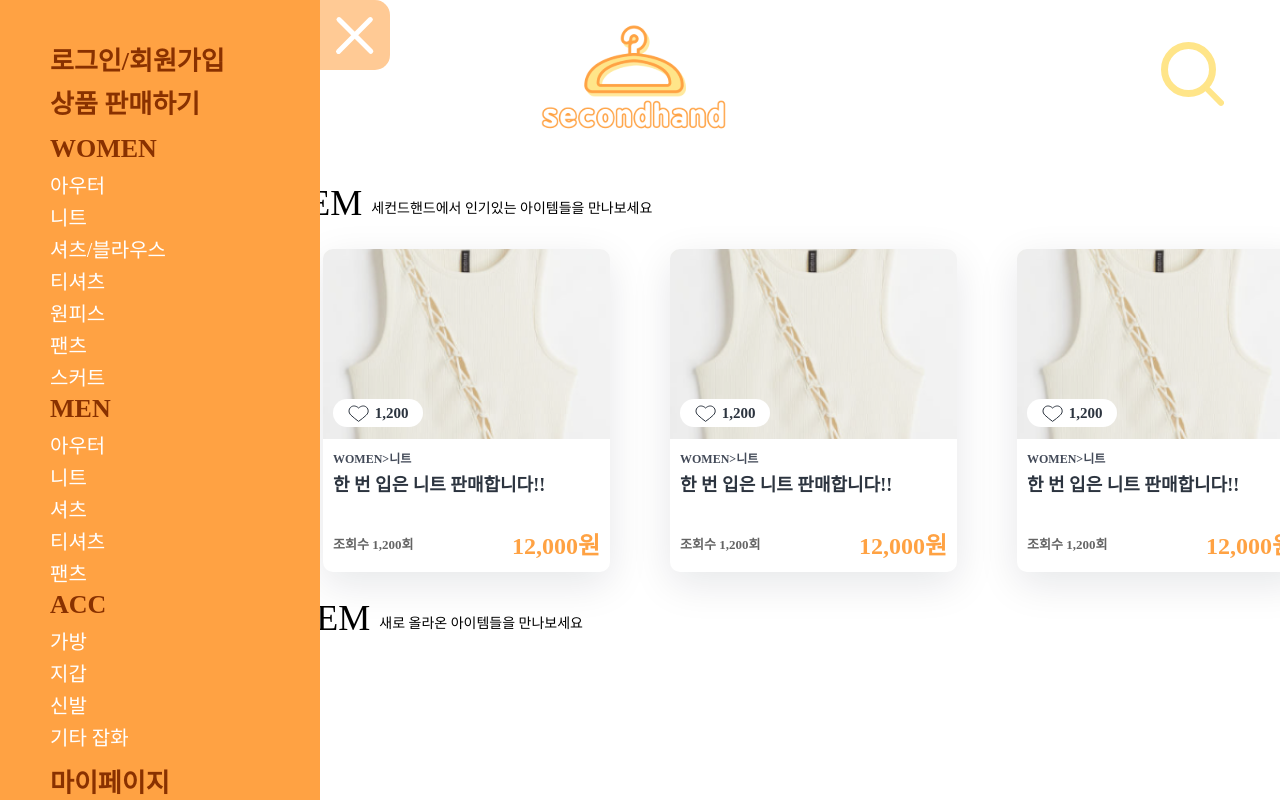
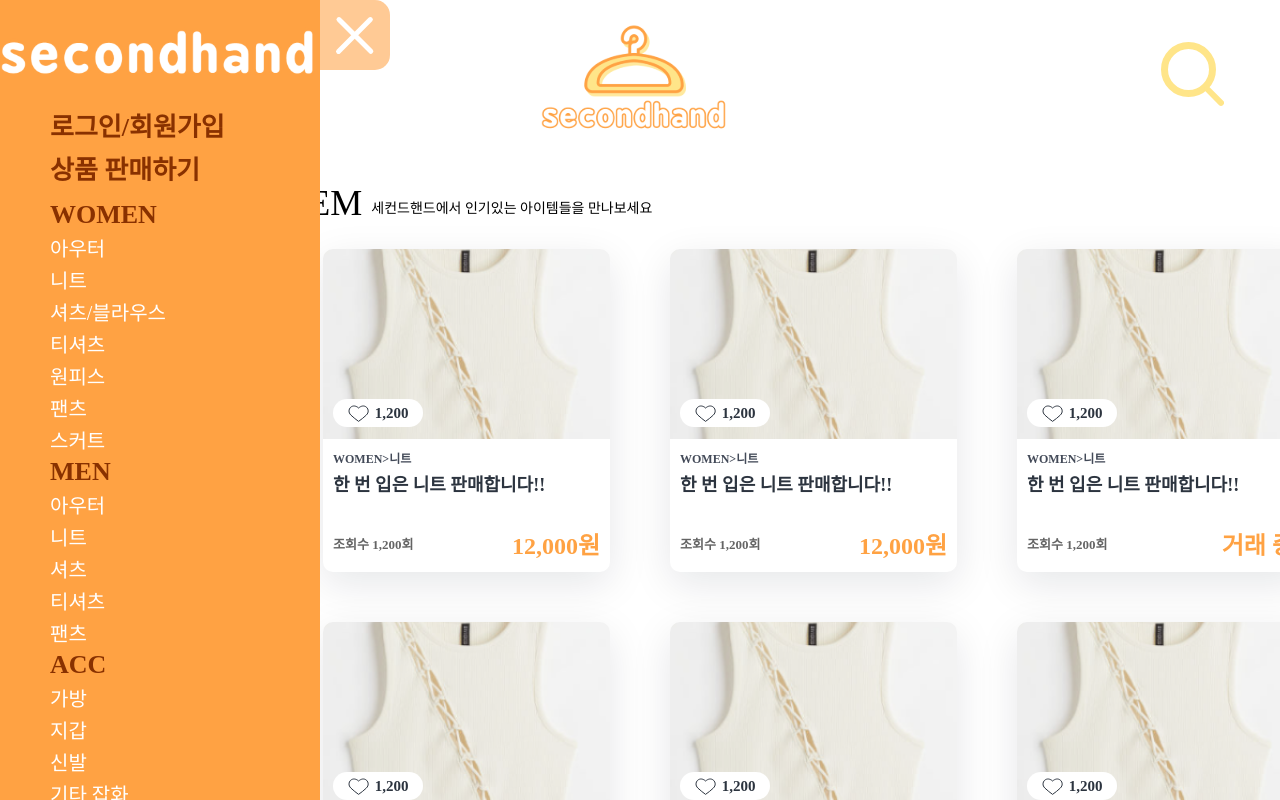
Before and after one commit to kimsangho611/Software-Engineering, a React (Create React App) app: page / in a window 1280 px wide. Both pictures are taken after a click on the button 81 px from the left and 76 px from the top of the page. Built offline with nearby package versions, Linux system fonts and the light colour scheme; a web font is replaced by a local one.

Commit message:
:lipstick: 홈화면, 사이드바 수정

```diff
--- a/src/components/common/productBlock.css
+++ b/src/components/common/productBlock.css
@@ -5,6 +5,7 @@
   box-shadow: 0px 12px 40px rgba(0, 19, 37, 0.1);
   margin-left: 30px;
   margin-right: 30px;
+  position: relative;
 }
 .productBlock .alreadySell {
   position: absolute;
--- a/src/components/common/productBlock.jsx
+++ b/src/components/common/productBlock.jsx
@@ -12,6 +12,7 @@ const ProductBlock = ({
 }) => {
   return (
     <div className="productBlock">
+      {state === "판매 완료" ? <div className="alreadySell" /> : <></>}
       <div className="imgPart">
         <img className="img" src={img} alt={"clothes"} />
         <div className="heart">
--- a/src/components/layout/index.jsx
+++ b/src/components/layout/index.jsx
@@ -35,7 +35,9 @@ const Sidebar = ({ openSide, setOpenSide }) => {
   return (
     <div className="wholesidebar">
       <div className="sidebar">
-        <IC_SecondHand className="typologo" />
+        <div className="logoPart">
+          <IC_SecondHand />
+        </div>
         <div className="cates">
           <Link to={"/login"} className="bigcate">
             로그인/회원가입
--- a/src/components/layout/sidebar.css
+++ b/src/components/layout/sidebar.css
@@ -30,10 +30,12 @@
   background: #fff;
 }
 
-.wholesidebar .sidebar .typologo {
+.wholesidebar .sidebar .logoPart {
+  width: 348px;
+  height: 86px;
   align-self: center;
-  margin-top: 20px;
-  margin-bottom: 20px;
+  margin-top: 10px;
+  margin-bottom: 10px;
 }
 
 .wholesidebar .sidebar .cates {
@@ -57,7 +59,7 @@
   font-size: 26px;
   font-weight: 700;
   font-family: "Font";
-  margin-bottom: 6px;
+  margin-bottom: 3px;
   cursor: default;
 }
 .wholesidebar .sidebar .smallcate {
--- a/src/pages/home/home.jsx
+++ b/src/pages/home/home.jsx
@@ -23,6 +23,47 @@ const Home = () => {
               title={"한 번 입은 니트 판매합니다!!"}
               view={"1200"}
               price={"12000"}
+              state={"판매 완료"}
+            />
+            <ProductBlock
+              img={ClothesImg}
+              like={"1200"}
+              firstCate={"WOMEN"}
+              secondCate={"니트"}
+              title={"한 번 입은 니트 판매합니다!!"}
+              view={"1200"}
+              price={"12000"}
+            />
+            <ProductBlock
+              img={ClothesImg}
+              like={"1200"}
+              firstCate={"WOMEN"}
+              secondCate={"니트"}
+              title={"한 번 입은 니트 판매합니다!!"}
+              view={"1200"}
+              price={"12000"}
+            />
+            <ProductBlock
+              img={ClothesImg}
+              like={"1200"}
+              firstCate={"WOMEN"}
+              secondCate={"니트"}
+              title={"한 번 입은 니트 판매합니다!!"}
+              view={"1200"}
+              price={"12000"}
+              state={"거래 중"}
+            />
+          </div>
+          <div className="productOneLine">
+            <ProductBlock
+              img={ClothesImg}
+              like={"1200"}
+              firstCate={"WOMEN"}
+              secondCate={"니트"}
+              title={"한 번 입은 니트 판매합니다!!"}
+              view={"1200"}
+              price={"12000"}
+              state={"판매 완료"}
             />
             <ProductBlock
               img={ClothesImg}
```
